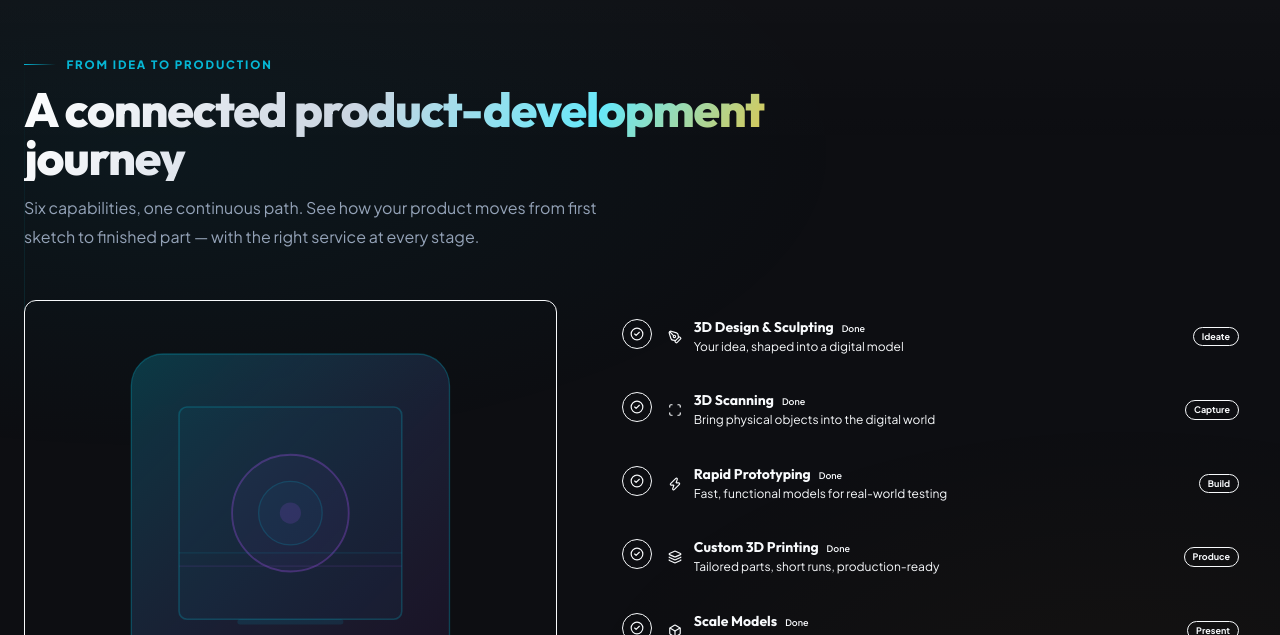
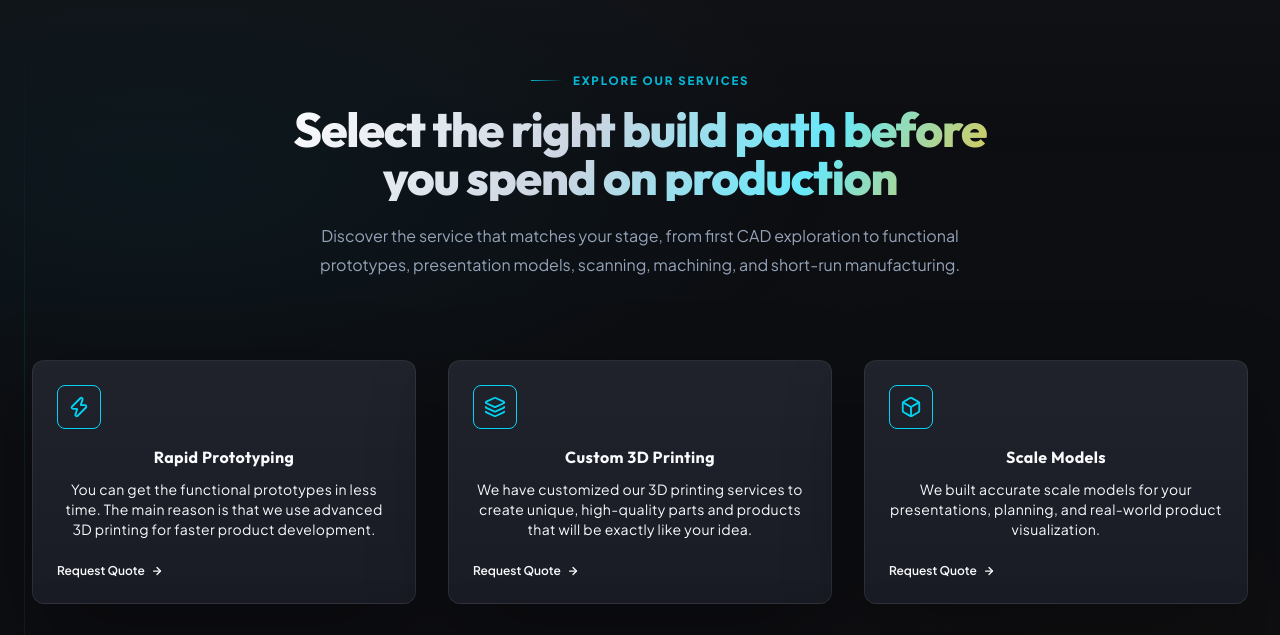
Before and after one commit to Heemali625/LayersCraft3D, a React (Vite) app: page / in a window 1280 px wide. Shown: the part 1005-1640 px from the top of the page. Built offline with nearby package versions, Linux system fonts and the light colour scheme.

Commit message:
fix: restore homepage Services component, keep ServicesProductJourney only on /services page

```diff
--- a/src/App.jsx
+++ b/src/App.jsx
@@ -3,7 +3,7 @@ import Lenis from 'lenis';
 import Navbar from './components/Navbar';
 import Hero from './components/Hero';
 import Industries from './components/Industries';
-import ServicesShowcase from './components/ServicesShowcase';
+import Services from './components/Services';
 import Portfolio from './components/Portfolio';
 import AboutUs from './components/AboutUs';
 import Metrics from './components/Metrics';
@@ -113,7 +113,7 @@ function App() {
           <div className="flex flex-col">
             {/* Page 1: Homepage Sections */}
             <Hero setCurrentPage={setCurrentPage} />
-            <ServicesShowcase setCurrentPage={setCurrentPage} />
+            <Services setCurrentPage={setCurrentPage} />
             <Portfolio />
             <Industries />
             <AboutUs setCurrentPage={setCurrentPage} />
```
Also changed, not shown: 1 other file (tests, documents, lock files or other folders).
